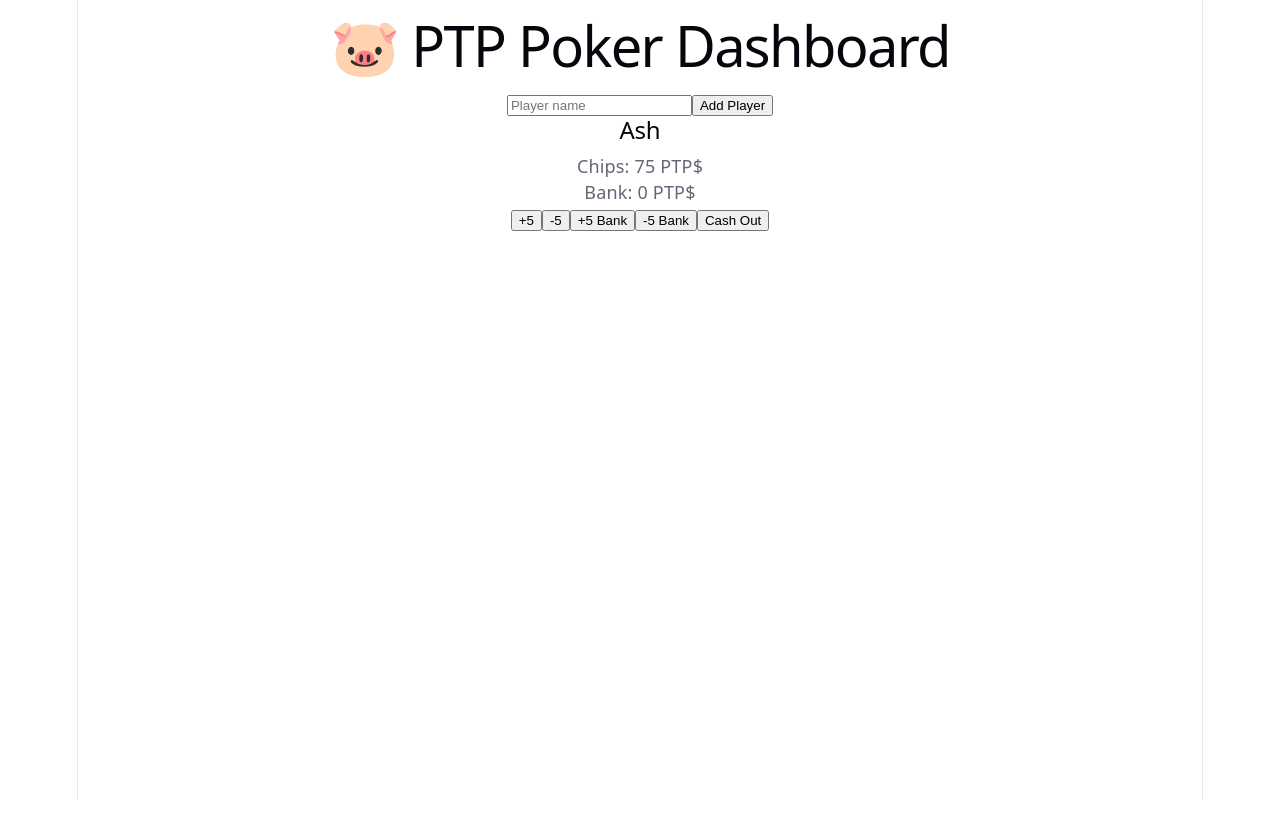
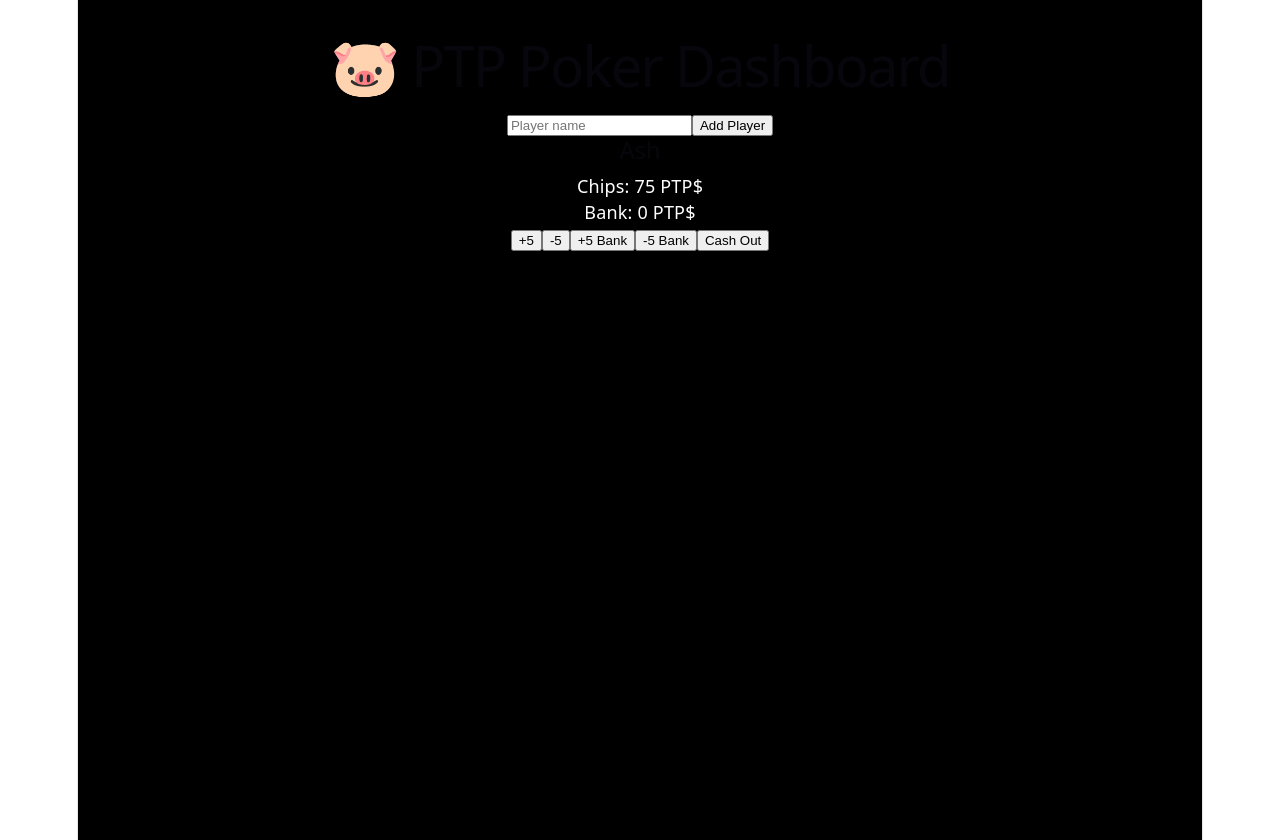
Before and after one commit to PASSthepigs-67/PTP-POKER, a React (Vite) app in the folder ptp-poker/: page / in a window 1280 px wide. Before the commit the page ends 800 px from the top, so only its background shows below. Built offline with nearby package versions, Linux system fonts and the light colour scheme.

Commit message:
fix error

```diff
--- a/ptp-poker/src/App.jsx
+++ b/ptp-poker/src/App.jsx
@@ -36,7 +36,7 @@ export default function App() {
   const sortedPlayers = [...players].sort((a, b) => b.chips - a.chips);
 
   return (
-    <div className="p-6 bg-black min-h-screen text-white">
+    <div style={{ padding: 20, background: "black", minHeight: "100vh", color: "white"}}>
       <h1 className="text-3xl font-bold mb-6">🐷 PTP Poker Dashboard</h1>
 
       {/* Add Player */}
```
